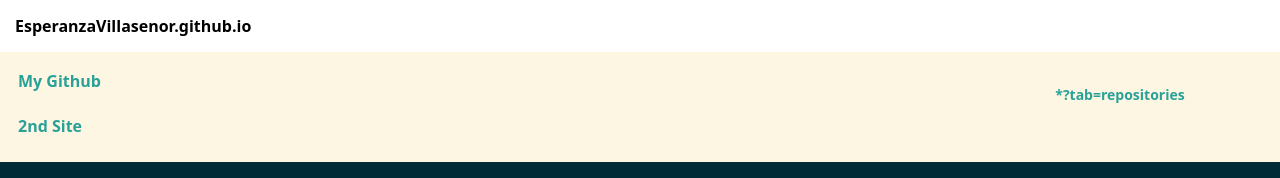
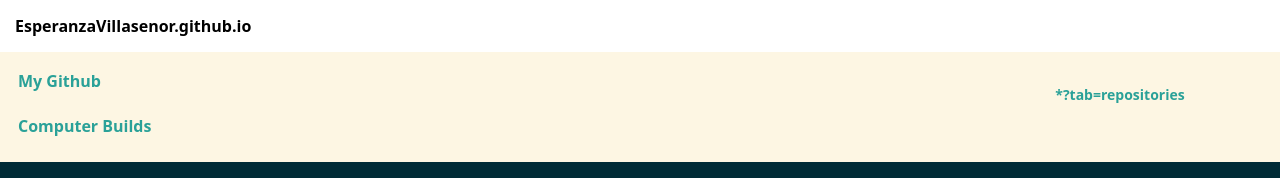
Before and after one commit to esperanzavillasenor/esperanzavillasenor.github.io, a plain HTML site: page index.html in a window 1280 px wide. Shown: the top 178 px of the page. Drawn offline with Linux system fonts and the light colour scheme.

Commit message:
Update index.html

```diff
--- a/index.html
+++ b/index.html
@@ -119,7 +119,7 @@
 <div class="col-3 col-m-3 menu">
   <ul>
     <li><a href = "https://github.com/esperanzavillasenor" target = "_blank">My Github</a></li>
-    <li><a href = "https://github.com/esperanzavillasenor/esperanzavillasenor.github.io/blob/master/links/Computer-Bid.html" target = "_blank">2nd Site</a></li>
+    <li><a href = "https://github.com/esperanzavillasenor/esperanzavillasenor.github.io/blob/master/links/Computer-Bid.html" target = "_blank">Computer Builds</a></li>
   </ul>
 </div>
 
```
